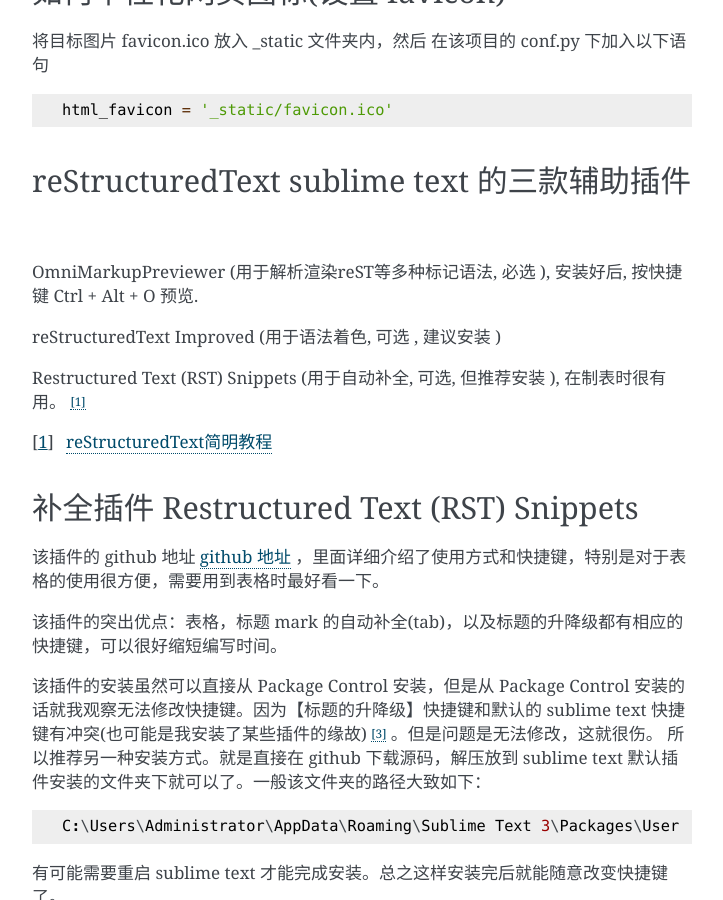
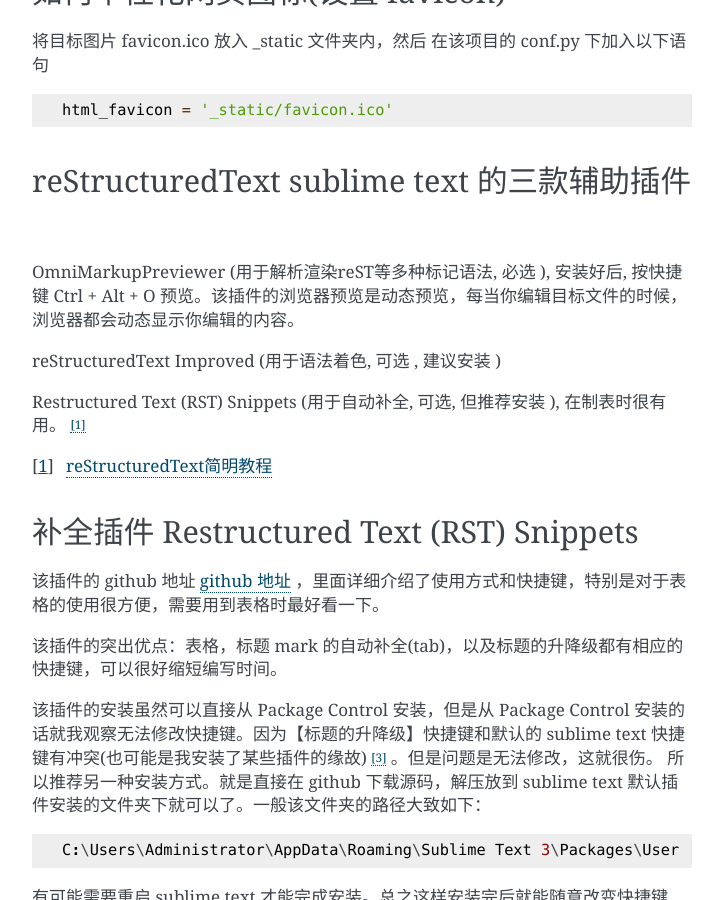
Before and after one commit to suifengpiaoyang/Sphinx-notes, a Sphinx documentation site: the page built from source/sphinx.rst, in a window 1280 px wide and 900 px high, scrolled down 2055 px. Shown: the whole window, without its empty margins (388-1111 px from the left). Built offline with Sphinx 7.4.7, drawn with Linux system fonts in a browser that asks for light colours.

Commit message:
更新笔记

```diff
--- a/source/sphinx.rst
+++ b/source/sphinx.rst
@@ -121,15 +121,14 @@
 reStructuredText sublime text 的三款辅助插件
 ============================================
 
-OmniMarkupPreviewer (用于解析渲染reST等多种标记语法, 必选 ),
-安装好后, 按快捷键 Ctrl + Alt + O 预览.
+OmniMarkupPreviewer (用于解析渲染reST等多种标记语法, 必选 ), 安装好后, 按快捷键 Ctrl + Alt + O 预览。该插件的浏览器预览是动态预览，每当你编辑目标文件的时候，浏览器都会动态显示你编辑的内容。
 
 reStructuredText Improved (用于语法着色, 可选 , 建议安装 )
 
 Restructured Text (RST) Snippets (用于自动补全, 可选, 但推荐安装 ),
 在制表时很有用。 [1]_
 
-.. [1] `reStructuredText简明教程 <https://iridescent.ink/HowToMakeDocs/Basic/reST.html?highlight=sublime>`_
+.. [1] `reStructuredText简明教程 <https://iridescent.ink/HowToMakeDocs/Basic/reST.html#id10>`_
 
 
 补全插件 Restructured Text (RST) Snippets
```
Also changed, not shown: other parts of source/sphinx.rst (+1 -3 lines).
